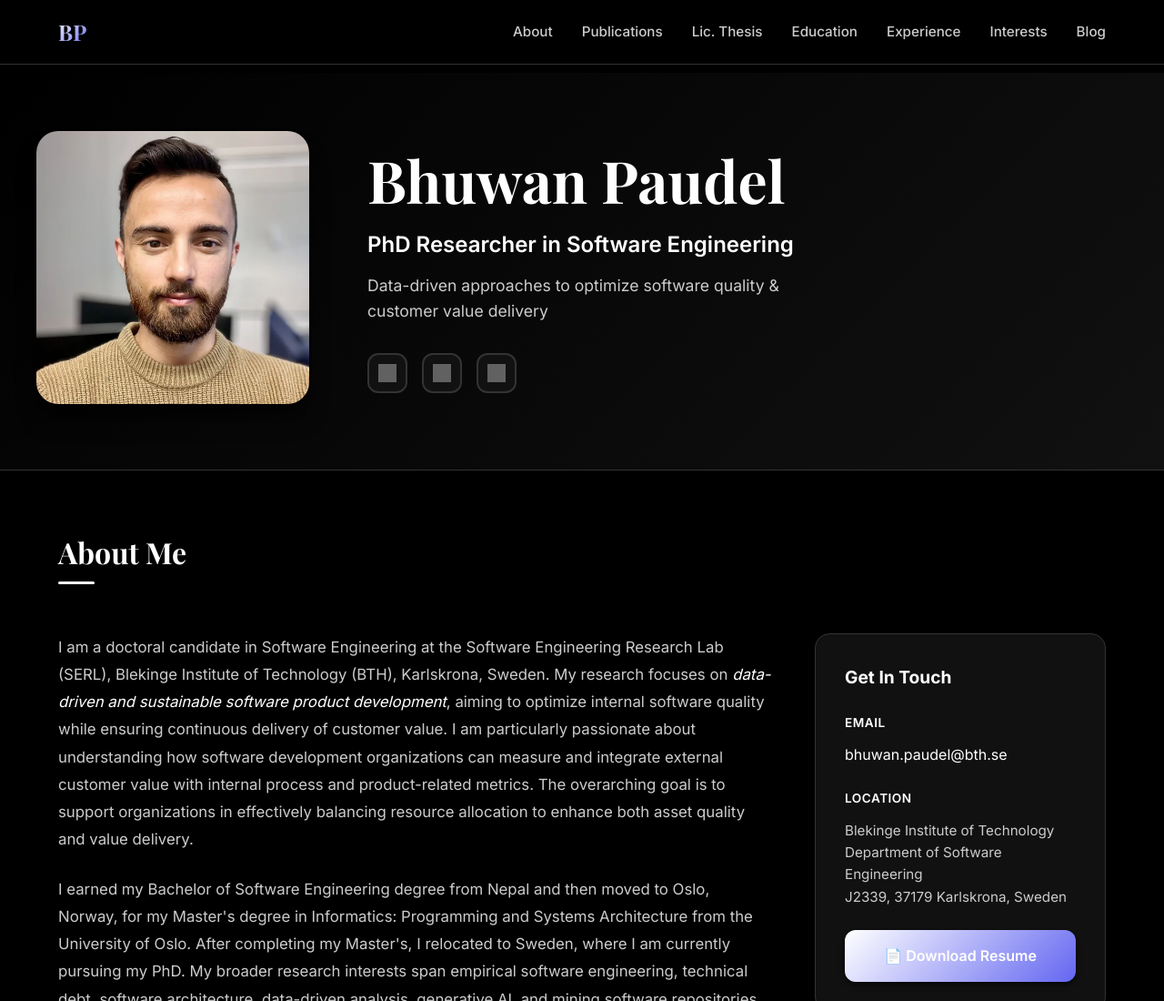
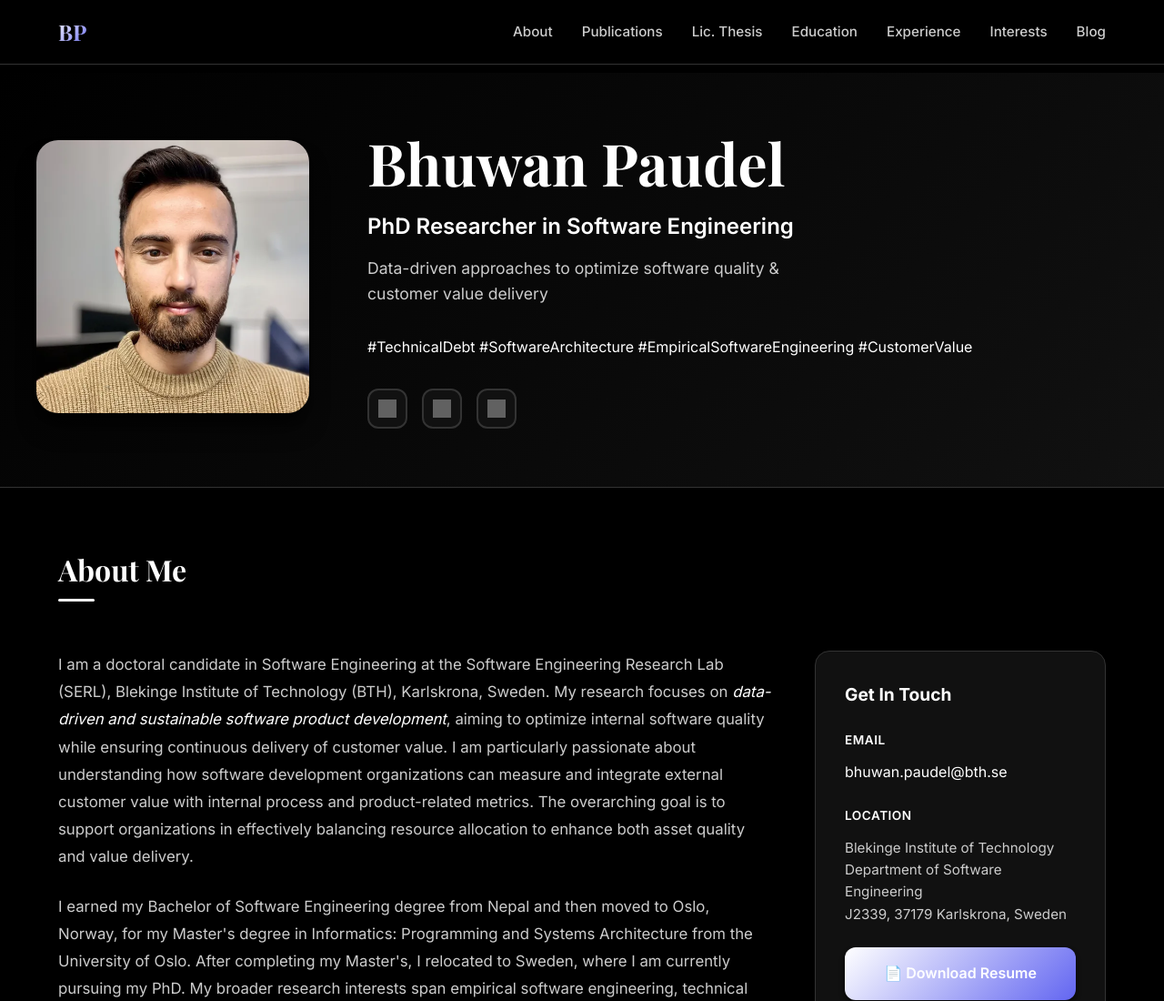
Before and after one commit to bhuwanpaudel/bhuwanpaudel.github.io, a plain HTML site: page index.html in a window 1280 px wide. Shown: the top 1100 px of the page at 91% size. Drawn offline with nearby package versions, Linux system fonts and the light colour scheme; grey boxes are pictures that could not be loaded.

Commit message:
Add hashtags for technical topics in index.html

```diff
--- a/index.html
+++ b/index.html
@@ -40,6 +40,7 @@
           <h1>Bhuwan Paudel</h1>
           <p class="subtitle">PhD Researcher in Software Engineering</p>
           <p class="tagline">Data-driven approaches to optimize software quality & customer value delivery</p>
+          <p class="hashtag">#TechnicalDebt #SoftwareArchitecture #EmpiricalSoftwareEngineering #CustomerValue</p>
           <div class="social-links">
             <a href="https://scholar.google.com/citations?hl=en&user=NIgUUUUAAAAJ&inst=7775641269210119206" target="_blank" title="Google Scholar" class="social-icon">
               <img src="https://cdn.jsdelivr.net/gh/simple-icons/simple-icons/icons/googlescholar.svg" alt="Google Scholar">
```
